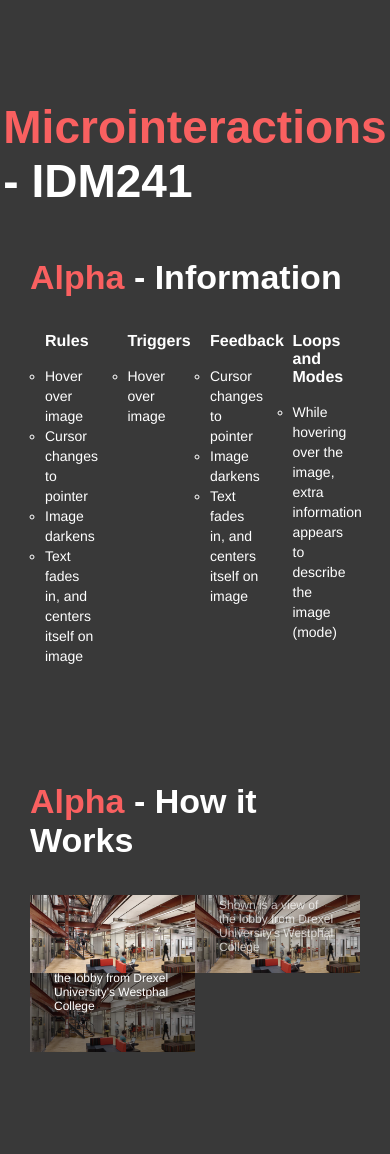
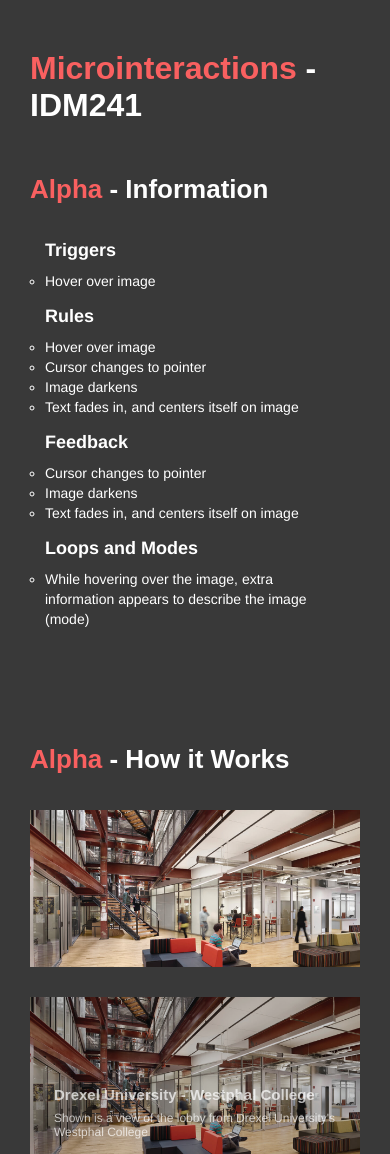
Before and after one commit to Kdolphin2284/idm241-kpd46, a plain HTML site: page index.html in a window 390 px wide. Shown: the top 1154 px of the page. Drawn offline with Linux system fonts and the light colour scheme.

Commit message:
Updated CSS/HTML/Responsiveness
Optimized for tablet and mobile devices. Adjusted CSS, reorganized HTML.

```diff
--- a/css/styles.css
+++ b/css/styles.css
@@ -131,7 +131,8 @@ main {
 }
 #howItWorks .col-1-1:last-child .col-1-3:last-child .image-hover .textHover {
     opacity: 1;
-    bottom: 19%;
+    transform: translateY(-50%);
+    top: 50%;
 }
 #infoBlock ul {
     padding: 0;
@@ -190,7 +191,7 @@ h4 {
 }
 }
 
-@media only screen and (max-width: 1024px) {
+@media only screen and (max-width: 1023px) {
 li {
     font-size: 14px;
     line-height: 20px;
@@ -205,6 +206,45 @@ h3 {
     flex-wrap: wrap;
 }
 #howItWorks .col-1-1:last-child .col-1-3 {
-    width: 50%;
+    width: 47.5%;
+    margin-bottom: 5%;
+  }
 }
+
+@media only screen and (max-width: 767px) {
+
+    main {
+        padding: 50px 0;
+    }
+
+h1 {
+    font-size: 32px;
+  }
+
+  h2 {
+    font-size: 26px;
+  }
+
+  #infoBlock .col-1-4 {
+    width: 100%;
+  }
+
+  #infoBlock ul {
+    margin: 10px 0 15px 0;
+    margin-bottom: 15px;
+  }
+
+  h3 {
+    font-size: 18px;
+  }
+
+  #howItWorks .col-1-1:last-child .col-1-3 {
+    margin: 0;
+    width: 100%;
+  }
+
+  #howItWorks .col-1-1:last-child .col-1-3:not(:last-child) {
+    margin-bottom: 30px;
+  }
+
 }
--- a/index.html
+++ b/index.html
@@ -21,18 +21,18 @@
                 </div>
                 <div id="infoBlock" class="flex-container">
                     <div class="col-1-4">
+                        <h3>Triggers</h3>
+                        <ul>
+                            <li>Hover over image</li>
+                        </ul>
+                    </div>
+                    <div class="col-1-4">
                         <h3>Rules</h3>
                         <ul>
                             <li>Hover over image</li>
                             <li>Cursor changes to pointer</li>
                             <li>Image darkens</li>
                             <li>Text fades in, and centers itself on image</li>
-                        </ul>
-                    </div>
-                    <div class="col-1-4">
-                        <h3>Triggers</h3>
-                        <ul>
-                            <li>Hover over image</li>
                         </ul>
                     </div>
                     <div class="col-1-4">
```
